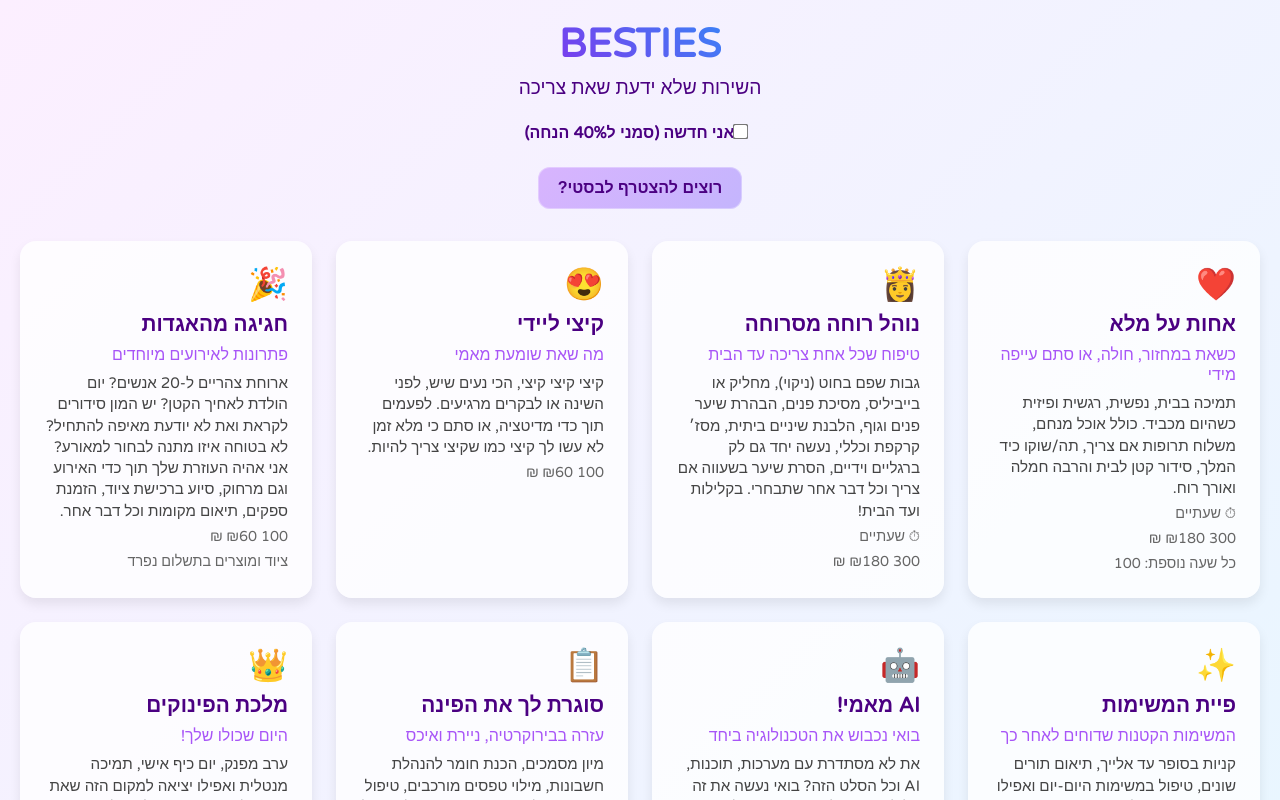
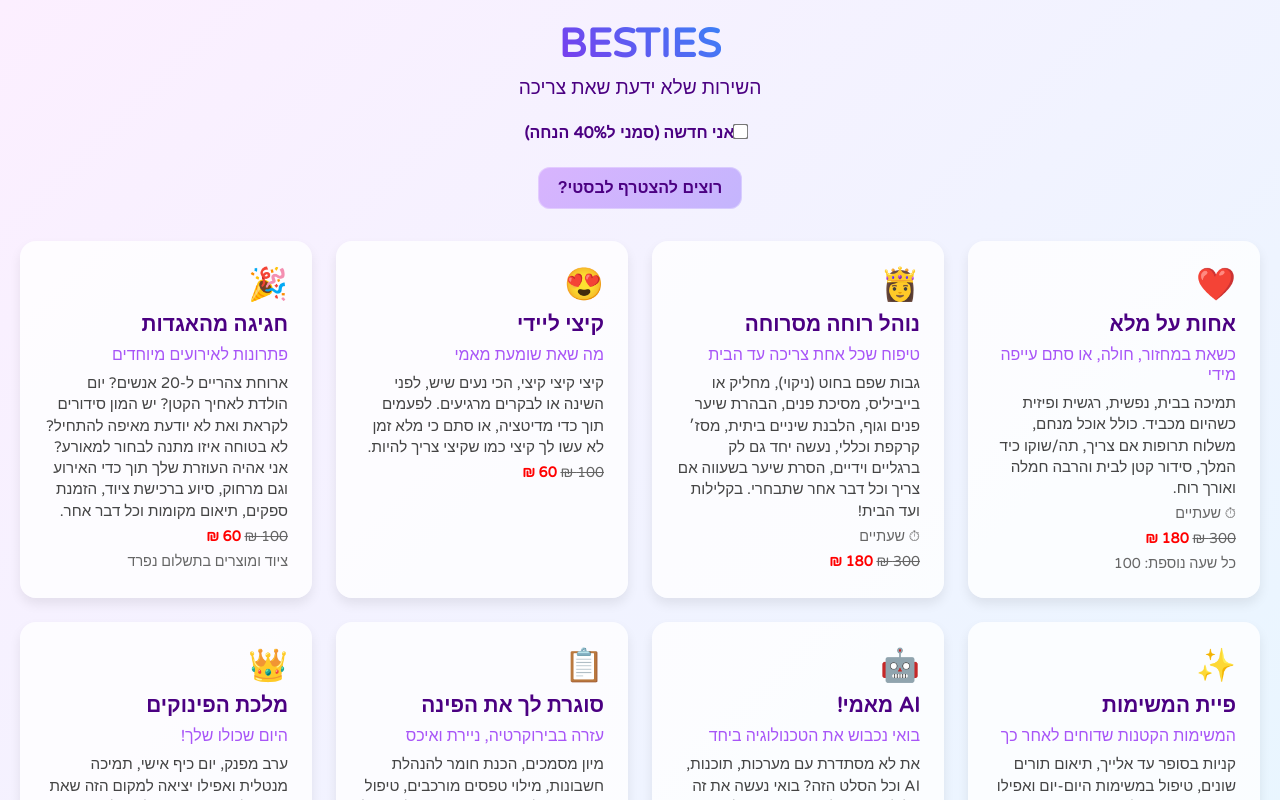
Before and after one commit to Bestie-hagar/bestie-app, a React (Create React App) app: page / in a window 1280 px wide. Built offline with nearby package versions, Linux system fonts and the light colour scheme.

Commit message:
Update ServiceCard.js

```diff
--- a/src/components/ServiceCard.js
+++ b/src/components/ServiceCard.js
@@ -5,9 +5,9 @@
     if (typeof onSelect === "function") onSelect();
   };
 
-  // Try parsing the original price to float; default to 0 if it fails
+  // Safe parsing of the original price
   const originalPrice = parseFloat(service.investment.replace(/[^0-9.-]+/g, "")) || 0;
-  const discountedPrice = originalPrice ? Math.round(originalPrice * 0.6) : null; // Calculate discounted price only if original exists
+  const discountedPrice = originalPrice ? Math.round(originalPrice * 0.6) : null; // Calculate discounted price if original exists
 
   return (
     <div className="service-card" onClick={handleClick}>
@@ -27,11 +27,15 @@
         {service.duration && (
           <p className="service-duration">⏱ {service.duration}</p>
         )}
-        {/* Only show prices if they are valid */}
         <p className="service-investment">
-          {originalPrice > 0 && <span className="original-price">{originalPrice} ₪</span>}
-          {discountedPrice !== null && discountedPrice < originalPrice &&
-            <span className="discounted-price">{discountedPrice} ₪</span>}
+          {discountedPrice !== null && discountedPrice < originalPrice ? (
+            <>
+              <span className="original-price" style={{ textDecoration: 'line-through' }}>{originalPrice} ₪</span>{" "}
+              <span className="discounted-price" style={{ color: 'red', fontWeight: 'bold' }}>{discountedPrice} ₪</span>
+            </>
+          ) : (
+            <span className="original-price">{originalPrice} ₪</span>
+          )}
         </p>
         {service.extraInfo && <p className="service-extra">{service.extraInfo}</p>}
       </div>
```
